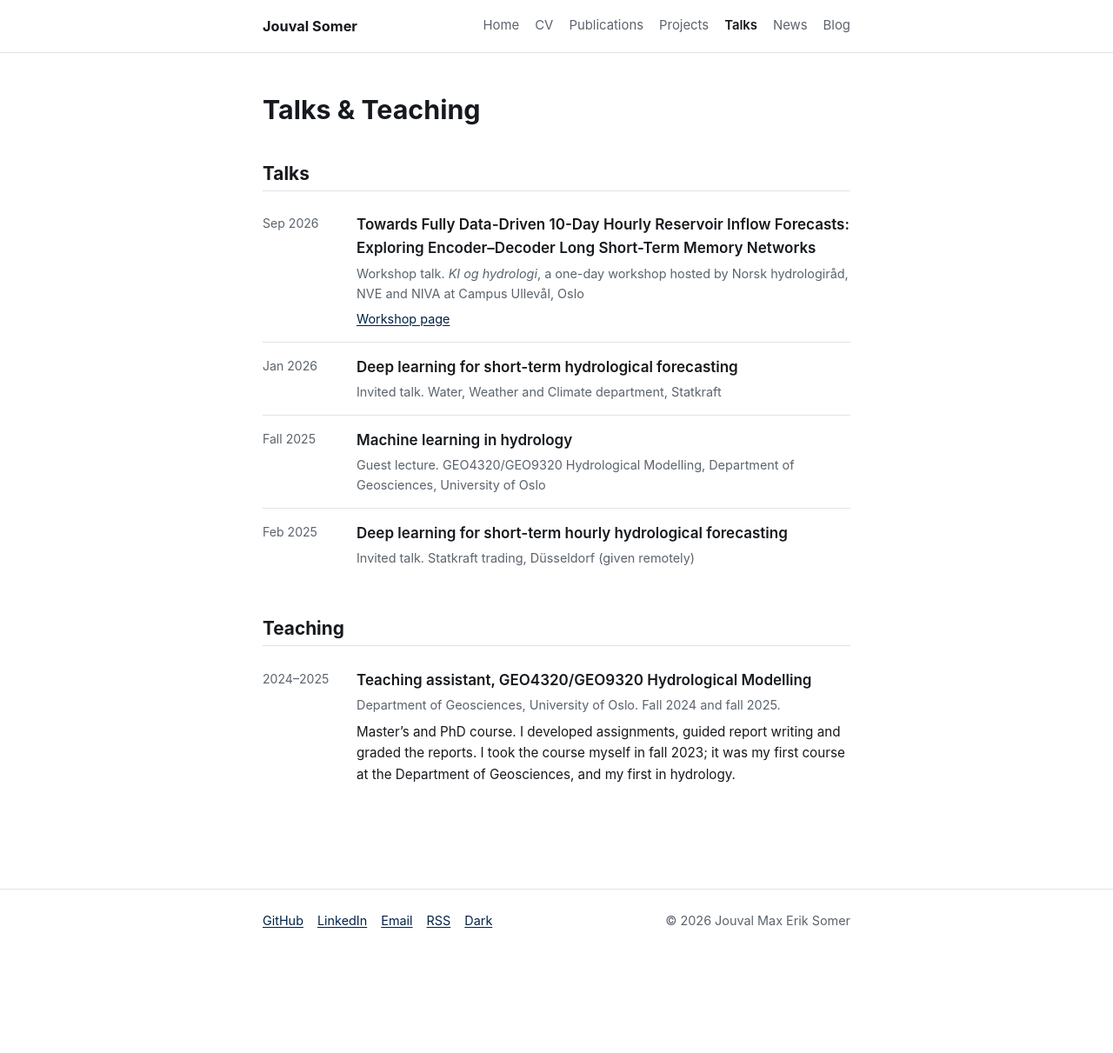
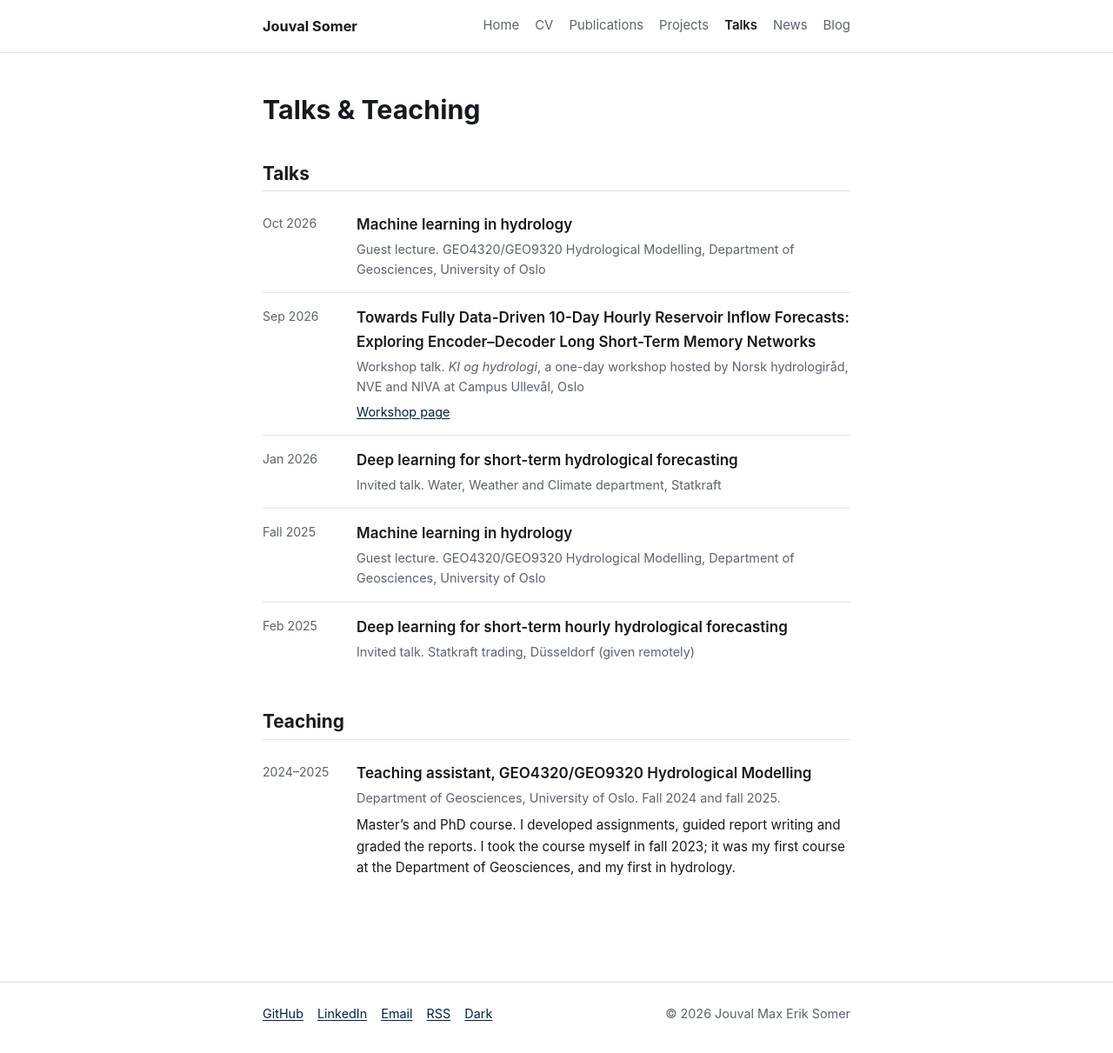
Before and after one commit to JouvalSomer/JouvalSomer.github.io, a Jekyll site: the page built from talks.html, in a window 1280 px wide. Shown: the whole page at 87% size. Built offline with Jekyll 4.4.1, drawn with Linux system fonts in a browser that asks for light colours; before the commit the page ends 1104 px from its top, so only the background shows below that.

Commit message:
Add October 2026 guest lecture in GEO4320/GEO9320
Co-Authored-By: Claude Opus 5.5 <noreply@anthropic.com>
Claude-Session: https://claude.ai/code/session_01L99vGKajuAeXyX5zTTCKRc

```diff
--- a/_data/talks.yml
+++ b/_data/talks.yml
@@ -3,6 +3,13 @@
 # `detail` is Markdown.
 
 talks:
+  - when: Oct 2026
+    title: Machine learning in hydrology
+    kind: Guest lecture
+    where: >-
+      GEO4320/GEO9320 Hydrological Modelling, Department of Geosciences,
+      University of Oslo
+
   - when: Sep 2026
     title: "Towards Fully Data-Driven 10-Day Hourly Reservoir Inflow Forecasts: Exploring Encoder–Decoder Long Short-Term Memory Networks"
     kind: Workshop talk
```
